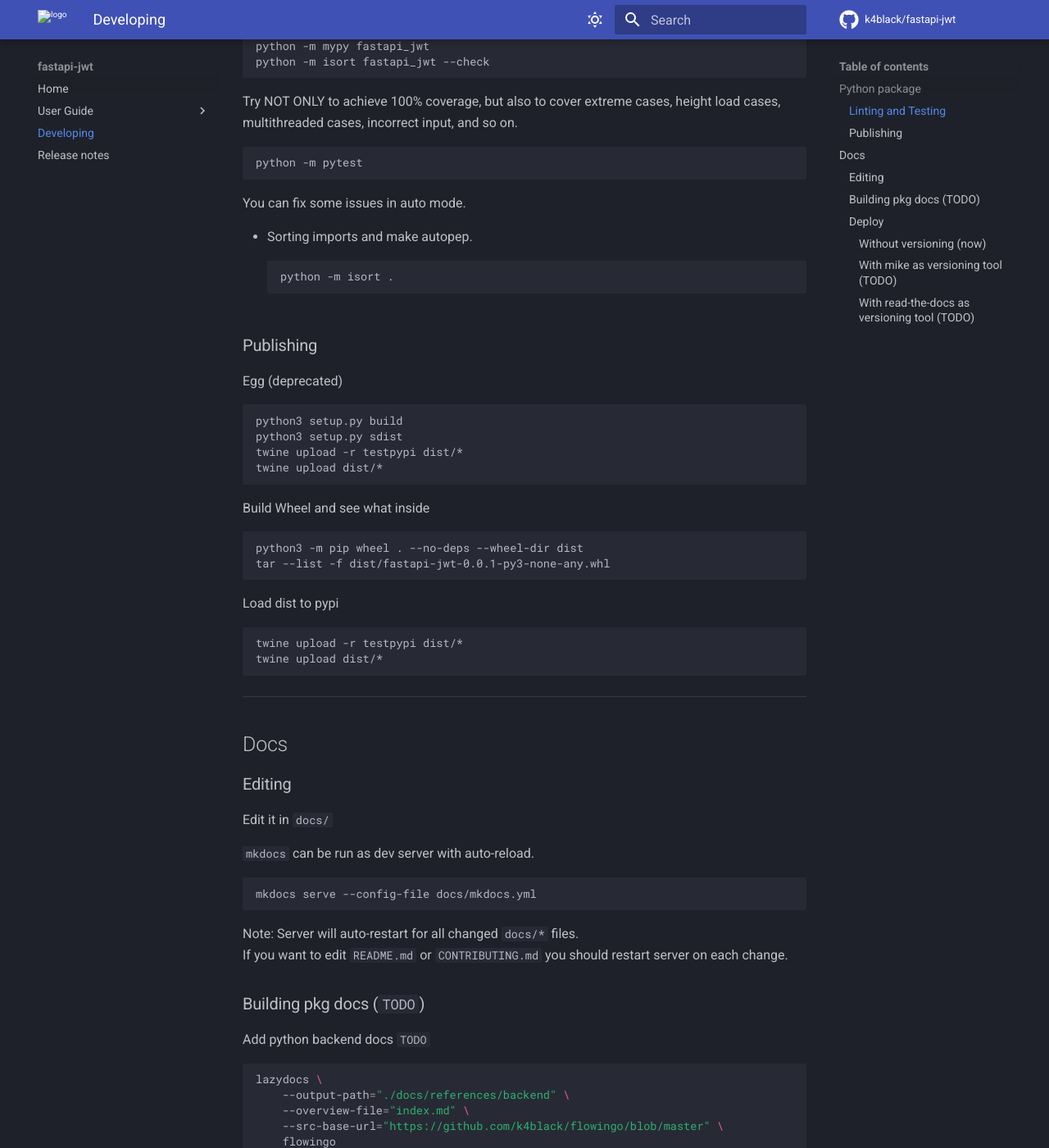
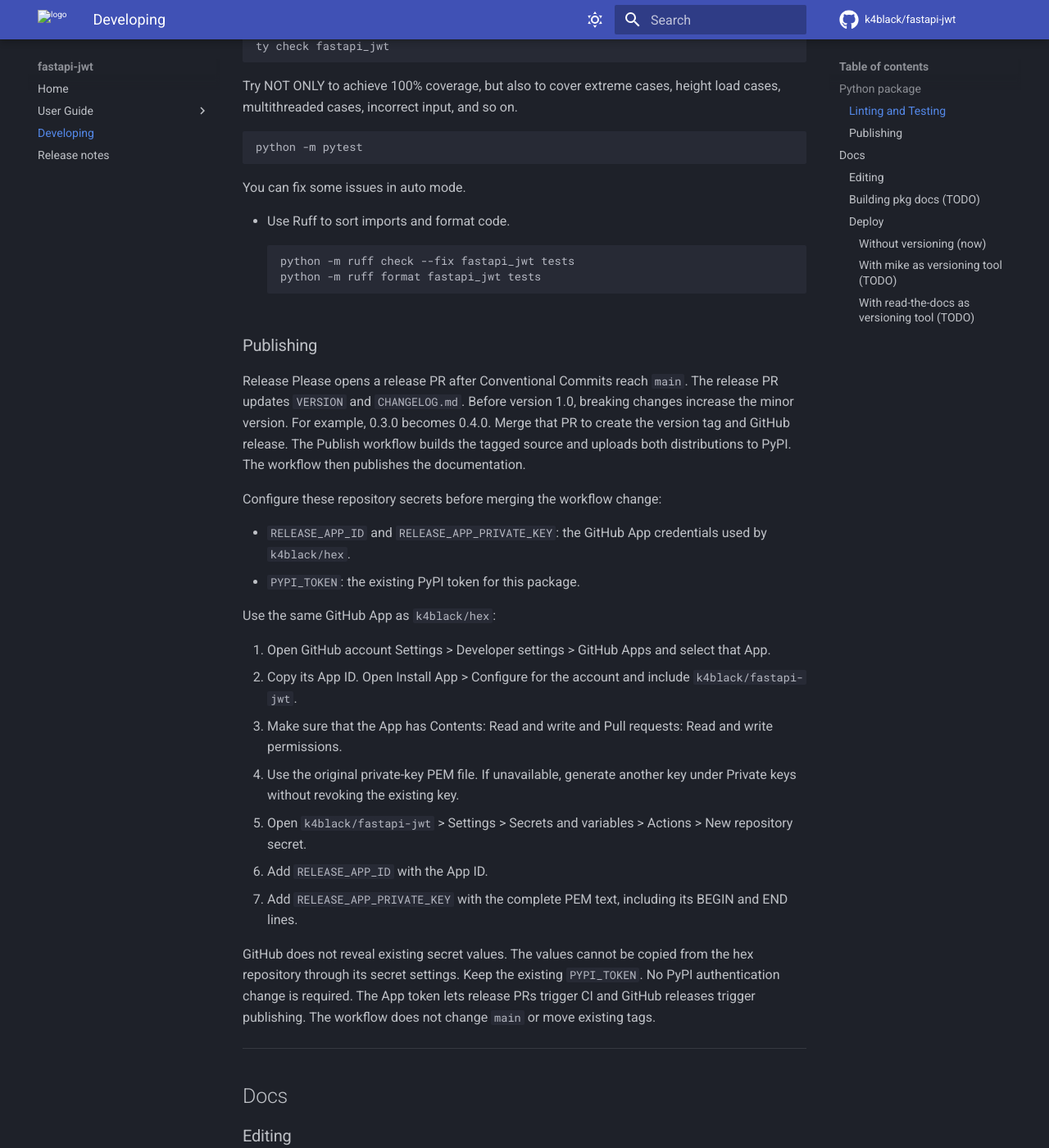
Before and after one commit to k4black/fastapi-jwt, an MkDocs documentation site: the page built from docs/docs/developing.md, in a window 1280 px wide and 1400 px high, scrolled down 661 px. Shown: the whole window at 82% size. Built offline with MkDocs 1.6.1 and Material for MkDocs 9.7.7, drawn with Linux system fonts in a browser that asks for light colours; comment, search, counter and statistics services are not loaded; the version menu is left out.

Commit message:
ci: adopt Release Please, Ruff, and ty (#66)

````diff
--- a/docs/docs/developing.md
+++ b/docs/docs/developing.md
@@ -21,10 +21,9 @@
 It is important NOT ONLY to get OK from all linters (or achieve score in the case of pylint), but also to write good code.
 P.S. It's hard to say what a Good Code is. Let's say that it should be simple, clear, commented, and so on.
 ```shell
-python -m flake8 fastapi_jwt tests
 python -m ruff check fastapi_jwt tests
-python -m mypy fastapi_jwt
-python -m isort fastapi_jwt --check
+python -m ruff format --check fastapi_jwt tests
+ty check fastapi_jwt
 ```
 
 Try NOT ONLY to achieve 100% coverage, but also to cover extreme cases, height load cases, multithreaded cases, incorrect input, and so on.
@@ -34,33 +33,41 @@
 
 You can fix some issues in auto mode.
 
-* Sorting imports and make autopep.
+* Use Ruff to sort imports and format code.
     ```shell
-    python -m isort .
+    python -m ruff check --fix fastapi_jwt tests
+    python -m ruff format fastapi_jwt tests
     ```
 
 
 ### Publishing
 
-Egg (deprecated)
-```shell
-python3 setup.py build
-python3 setup.py sdist
-twine upload -r testpypi dist/*
-twine upload dist/*
-```
+Release Please opens a release PR after Conventional Commits reach `main`.
+The release PR updates `VERSION` and `CHANGELOG.md`.
+Before version 1.0, breaking changes increase the minor version. For example, 0.3.0 becomes 0.4.0.
+Merge that PR to create the version tag and GitHub release.
+The Publish workflow builds the tagged source and uploads both distributions to PyPI.
+The workflow then publishes the documentation.
 
-Build Wheel and see what inside
-```shell
-python3 -m pip wheel . --no-deps --wheel-dir dist
-tar --list -f dist/fastapi-jwt-0.0.1-py3-none-any.whl
-```
+Configure these repository secrets before merging the workflow change:
 
-Load dist to pypi
-```shell
-twine upload -r testpypi dist/*
-twine upload dist/*
-```
+- `RELEASE_APP_ID` and `RELEASE_APP_PRIVATE_KEY`: the GitHub App credentials used by `k4black/hex`.
+- `PYPI_TOKEN`: the existing PyPI token for this package.
+
+Use the same GitHub App as `k4black/hex`:
+
+1. Open GitHub account Settings > Developer settings > GitHub Apps and select that App.
+2. Copy its App ID. Open Install App > Configure for the account and include `k4black/fastapi-jwt`.
+3. Make sure that the App has Contents: Read and write and Pull requests: Read and write permissions.
+4. Use the original private-key PEM file. If unavailable, generate another key under Private keys without revoking the existing key.
+5. Open `k4black/fastapi-jwt` > Settings > Secrets and variables > Actions > New repository secret.
+6. Add `RELEASE_APP_ID` with the App ID.
+7. Add `RELEASE_APP_PRIVATE_KEY` with the complete PEM text, including its BEGIN and END lines.
+
+GitHub does not reveal existing secret values. The values cannot be copied from the hex repository through its secret settings.
+Keep the existing `PYPI_TOKEN`. No PyPI authentication change is required.
+The App token lets release PRs trigger CI and GitHub releases trigger publishing.
+The workflow does not change `main` or move existing tags.
 
 
 ---
````
Also changed, not shown: SECURITY.md (added, +6 -0 lines), pyproject.toml (+5 -26 lines), release-please-config.json (added, +12 -0 lines), setup.cfg (deleted, +0 -15 lines), .release-please-manifest.json (added), CHANGELOG.md, README.md, 4 other files.
